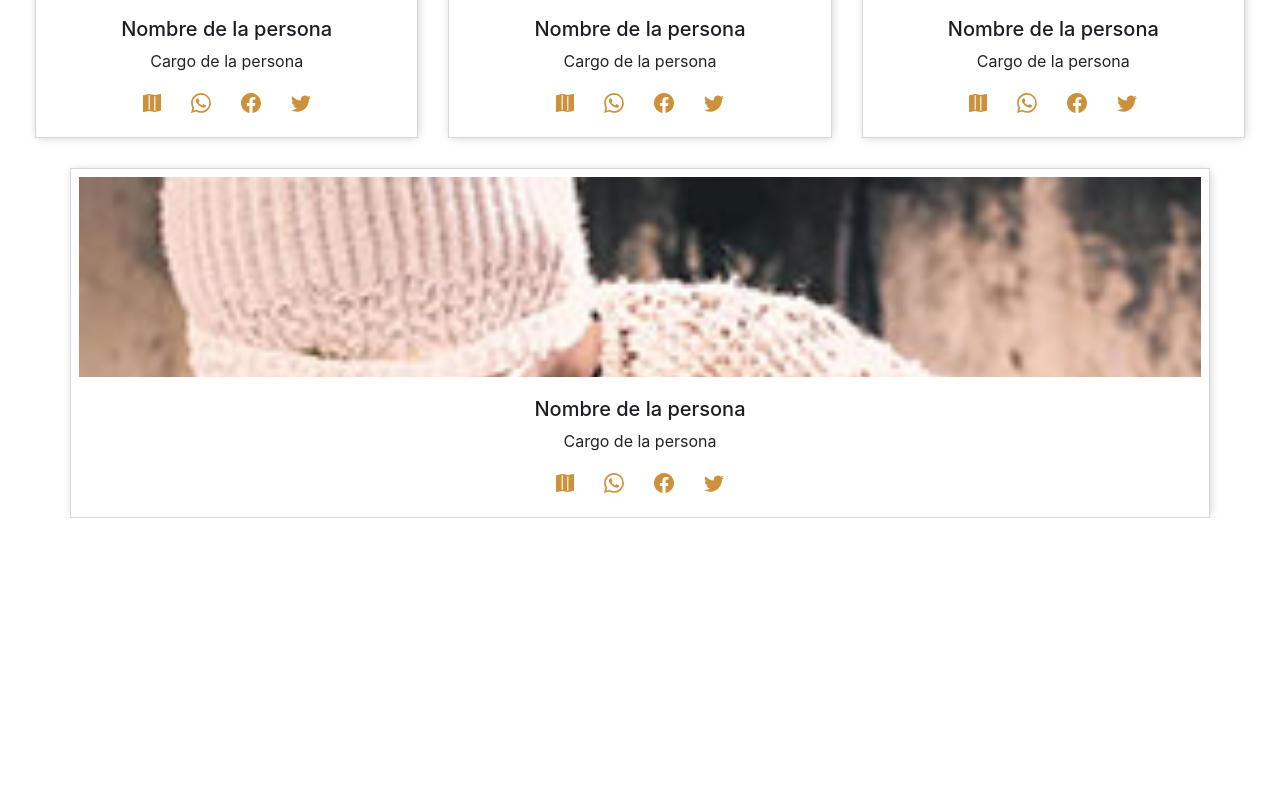
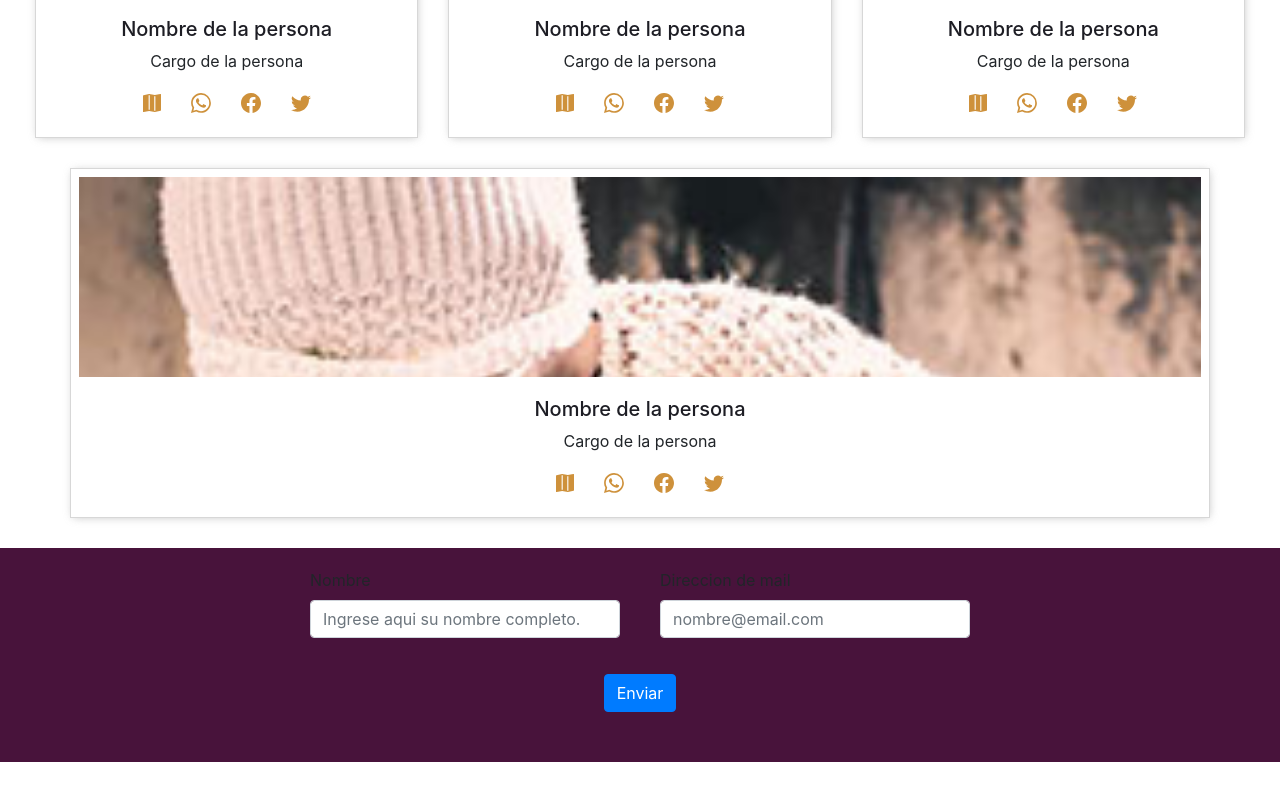
Before and after one commit to Ada-IT/ppi-web-oxlajuj, a Next.js app: page / in a window 1280 px wide. Shown: the part 1737-2537 px from the top of the page. Before the commit the page ends 2255 px from the top, so only its background shows below. Built offline with nearby package versions, Linux system fonts and the light colour scheme.

Commit message:
subo formularioHome

```diff
--- /dev/null
+++ b/components/formularioHome/FormularioHome.jsx
@@ -0,0 +1,30 @@
+import style from "./FormularioHome.module.css";
+import Button from "react-bootstrap/Button";
+import Form from "react-bootstrap/Form";
+import Col from "react-bootstrap/Col";
+
+const FormularioHome = () => {
+
+    return (
+        <Col className={style.formBk}>
+            <Form className={style.form}>
+                <Form.Group className={style.formInput} controlId='formGroupName'>
+                    <Form.Label >Nombre</Form.Label>
+                    <Form.Control
+                        type='text'
+                        placeholder='Ingrese aqui su nombre completo.'
+                    />
+                </Form.Group>
+                <Form.Group className={style.formInput} controlId='formGroupEmail'>
+                    <Form.Label color='# FFFFFF'>Direccion de mail</Form.Label>
+                    <Form.Control type='email' placeholder='nombre@email.com' />
+                </Form.Group>
+            </Form>
+            <Button className={style.formButton} variant='primary' type='submit'>
+                Enviar
+                </Button>
+        </Col>
+    )
+};
+
+export default FormularioHome;
--- /dev/null
+++ b/components/formularioHome/FormularioHome.module.css
@@ -0,0 +1,29 @@
+.formBk{
+    margin-top: 30px;
+    background-color:#48133b;
+    padding-left: 10px;
+    padding-right: 10px;
+        display: flex;
+    align-items: center;
+    flex-wrap: wrap;
+    flex-direction: column;
+    margin-bottom: 50px;
+}
+
+.form{
+    display: flex;
+    flex-wrap: wrap;
+    flex-direction: row;
+    justify-content: space-evenly;
+    align-items: center;
+
+}
+
+.formInput{
+    width:350px;
+    padding: 20px;
+}
+
+.formButton{
+    margin-bottom: 50px;
+}
--- a/pages/index.js
+++ b/pages/index.js
@@ -4,6 +4,7 @@ import Card from "../components/card/Card";
 import { Container, Row } from "react-bootstrap"
 import Col from "react-bootstrap/Col";
 import styles from "../styles/Home.module.css";
+import FormularioHome from "../components/formularioHome/FormularioHome";
 
 export default function Home() {
   return (
@@ -28,6 +29,9 @@ export default function Home() {
           <Col> <Card /></Col>
         </Row>
       </div>
+      <div>
+        <FormularioHome></FormularioHome>
+      </div>
 
     </>
   );
```
Also changed, not shown: components/IconosRedes/IconosRedes.jsx (+4 -4 lines).
